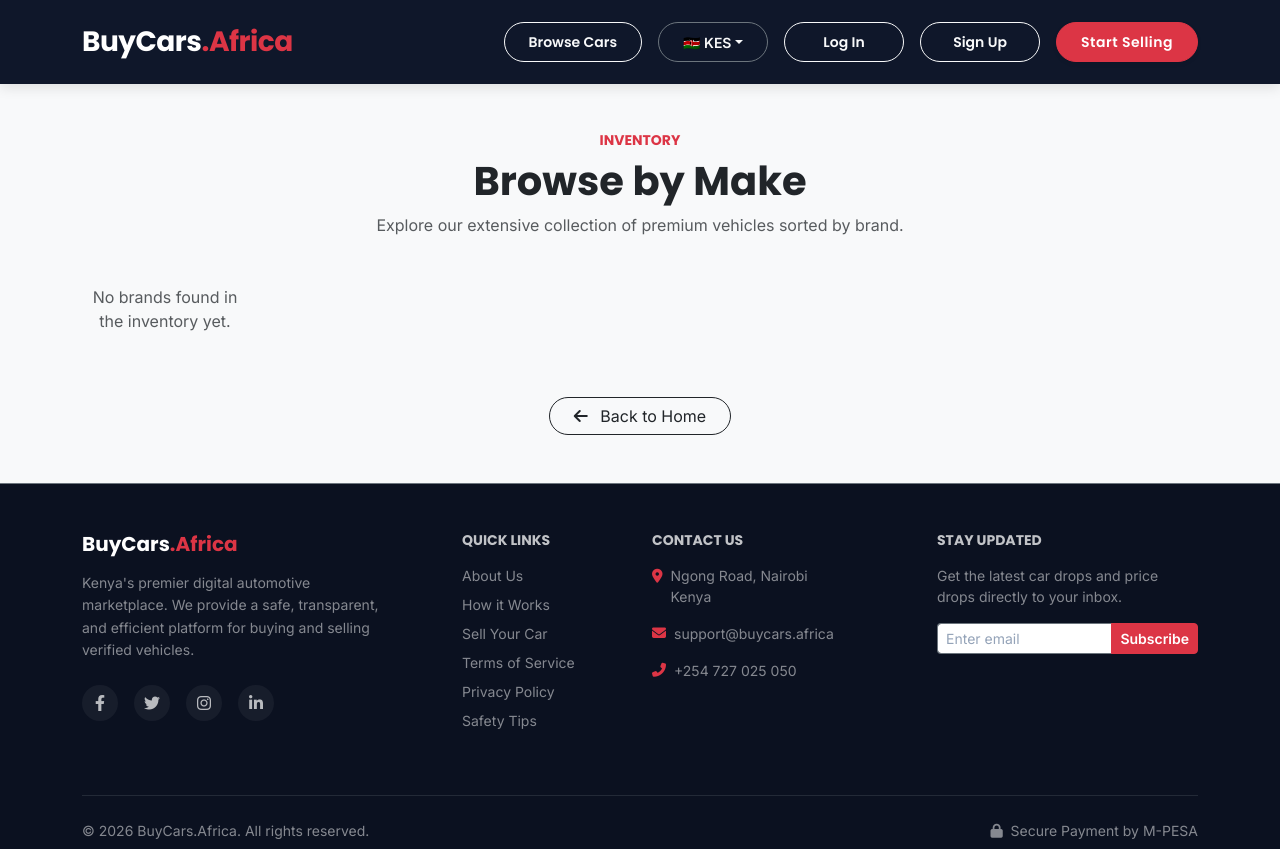
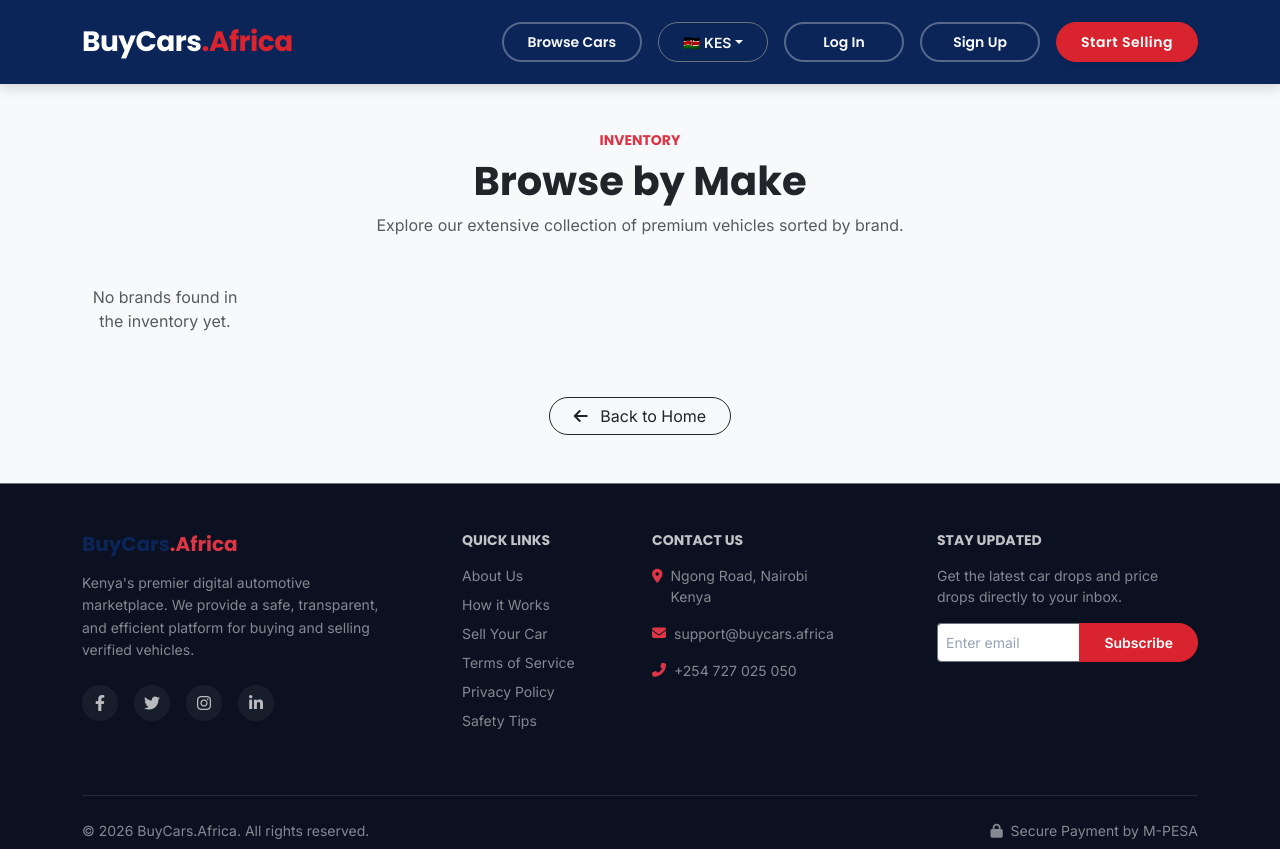
Before and after one commit to kelvinketer/buycars-africa, a Django app: page /brands/ in a window 1280 px wide. Run offline with Django 5.2, Linux system fonts and the light colour scheme; data that the repository does not hold is empty.

Commit message:
UI: Apply new BuyCars Brand Identity (Navy & Red)

```diff
--- a/static/css/style.css
+++ b/static/css/style.css
@@ -1,49 +1,58 @@
 /* --- 1. FONTS & VARIABLES --- */
 /* We import both Inter (for easy reading) and Poppins (for headers) */
-@import url('https://fonts.googleapis.com/css2?family=Inter:wght@400;500;600&family=Poppins:wght@300;400;500;600;700&display=swap');
+@import url('https://fonts.googleapis.com/css2?family=Inter:wght@400;500;600&family=Poppins:wght@300;400;500;600;700;800&display=swap');
 
 :root {
-    /* --- NEW EXECUTIVE SCHEME --- */
-    --primary-color: #0f172a; /* Deep Navy (Trust) */
-    --accent-color: #dc2626;  /* Vivid Red (Action) */
+    /* --- NEW BRAND IDENTITY (BuyCars Navy & Red) --- */
+    --primary-color: #0B2559; /* Official Deep Navy */
+    --accent-color: #D9232E;  /* Official Vibrant Red */
+    --brand-white: #FFFFFF;
+
     --text-dark: #1e293b;
     --text-muted: #64748b;
     --bg-light: #f8fafc;
 
-    /* --- LEGACY COMPATIBILITY (Prevents breaking old code) --- */
+    /* --- LEGACY COMPATIBILITY --- */
     --primary-red: var(--accent-color);
     --dark-navy: var(--primary-color);
     --text-main: var(--text-dark);
 
     /* --- SHADOWS & RADIUS --- */
-    --card-shadow: 0 4px 6px -1px rgba(0, 0, 0, 0.1), 0 2px 4px -1px rgba(0, 0, 0, 0.06);
+    --card-shadow: 0 4px 12px rgba(11, 37, 89, 0.1); /* Blue-tinted shadow */
     --hover-shadow: 0 20px 25px -5px rgba(0, 0, 0, 0.1), 0 10px 10px -5px rgba(0, 0, 0, 0.04);
     --radius: 12px;
 }
 
 body {
-    font-family: 'Inter', sans-serif; /* Cleaner for body text */
+    font-family: 'Inter', sans-serif;
     background-color: var(--bg-light);
     color: var(--text-dark);
     -webkit-font-smoothing: antialiased;
 }
 
 h1, h2, h3, h4, h5, h6, .navbar-brand {
-    font-family: 'Poppins', sans-serif; /* Keep Poppins for headings */
-    font-weight: 600;
+    font-family: 'Poppins', sans-serif;
+    font-weight: 700;
+    color: var(--primary-color);
 }
 
 /* --- 2. NAVBAR --- */
 .navbar {
     background-color: var(--primary-color) !important;
     padding: 1rem 0;
-    box-shadow: 0 4px 12px rgba(0,0,0,0.1);
+    box-shadow: 0 4px 12px rgba(0,0,0,0.15);
 }
 
 .navbar-brand {
-    font-weight: 700;
+    color: var(--brand-white) !important;
+    font-weight: 800; /* Extra Bold for the logo look */
     font-size: 1.5rem;
     letter-spacing: -0.5px;
+}
+
+/* Force the ".Africa" span to be Brand Red */
+.navbar-brand span.text-danger {
+    color: var(--accent-color) !important;
 }
 
 .nav-link {
@@ -51,33 +60,55 @@
     font-size: 0.95rem;
 }
 
-/* --- 3. BUTTONS --- */
+/* --- 3. BUTTONS (Standardized) --- */
+/* Custom Class */
 .btn-primary-custom {
     background-color: var(--accent-color);
     color: white;
     border: none;
-    border-radius: 50px; /* Modern pill shape */
+    border-radius: 50px;
     padding: 0.6rem 1.5rem;
     font-weight: 600;
     transition: all 0.3s ease;
 }
 
-.btn-primary-custom:hover {
-    background-color: #b91c1c; /* Darker red on hover */
+/* Override Bootstrap Defaults to match Brand */
+.btn-danger, .btn-primary {
+    background-color: var(--accent-color) !important;
+    border-color: var(--accent-color) !important;
+    border-radius: 50px; /* Pill shape standard */
+    font-weight: 600;
+    padding: 8px 24px;
+    transition: all 0.3s ease;
+}
+
+.btn-primary-custom:hover, .btn-danger:hover, .btn-primary:hover {
+    background-color: #b91c25 !important; /* Darker red */
     color: white;
     transform: translateY(-2px);
-    box-shadow: 0 4px 12px rgba(220, 38, 38, 0.3);
+    box-shadow: 0 4px 12px rgba(217, 35, 46, 0.4);
 }
 
-/* --- 4. HERO SECTION (Updated) --- */
-/* I kept your original image background but updated the overlay colors */
+.btn-outline-light {
+    border-radius: 50px;
+    border: 2px solid rgba(255,255,255,0.3);
+    font-weight: 600;
+}
+
+.btn-outline-light:hover {
+    background-color: white;
+    color: var(--primary-color) !important;
+}
+
+/* --- 4. HERO SECTION --- */
 .hero-section {
-    background: linear-gradient(rgba(15, 23, 42, 0.9), rgba(15, 23, 42, 0.8)), url('https://images.unsplash.com/photo-1492144534655-ae79c964c9d7?ixlib=rb-1.2.1&auto=format&fit=crop&w=1950&q=80');
+    /* Updated gradient to use the new Navy Brand Color */
+    background: linear-gradient(rgba(11, 37, 89, 0.9), rgba(11, 37, 89, 0.8)), url('https://images.unsplash.com/photo-1492144534655-ae79c964c9d7?ixlib=rb-1.2.1&auto=format&fit=crop&w=1950&q=80');
     background-size: cover;
     background-position: center;
     color: white;
     padding: 100px 0;
-    border-radius: 0 0 50px 50px; /* Kept your modern curve */
+    border-radius: 0 0 50px 50px;
     margin-bottom: 3rem;
 }
 
@@ -181,51 +246,40 @@
 
 .footer a:hover {
     color: white;
+    padding-left: 5px; /* Subtle movement */
 }
 
-/* --- 8. GLOBAL FORM FIXES (Input Visibility) --- */
-/* Forces all inputs to have dark text on white background */
-.form-control,
-.form-select,
-input,
-textarea,
-select {
-    color: #1a202c !important;       /* Dark text (almost black) */
-    background-color: #ffffff !important; /* White background */
-    border-color: #ced4da;
+/* --- 9. GLOBAL FORM FIXES (Crucial) --- */
+.form-control, .form-select, input, textarea, select {
+    color: #1a202c !important;
+    background-color: #ffffff !important;
+    border-color: #cbd5e1;
 }
 
-/* Focus State */
-.form-control:focus,
-.form-select:focus,
-input:focus,
-textarea:focus,
-select:focus {
+.form-control:focus, .form-select:focus, input:focus, textarea:focus, select:focus {
     color: #1a202c !important;
     background-color: #ffffff !important;
-    border-color: var(--accent-color); /* Uses your Brand Red */
-    box-shadow: 0 0 0 0.25rem rgba(220, 38, 38, 0.25); /* Red glow */
+    border-color: var(--accent-color);
+    box-shadow: 0 0 0 0.25rem rgba(217, 35, 46, 0.25);
     outline: none;
 }
 
-/* Placeholder Text */
 ::placeholder {
-    color: #94a3b8 !important; /* Muted Grey */
+    color: #94a3b8 !important;
     opacity: 1;
 }
 
-/* Helper for text link hover effect */
 .hover-opacity-100:hover {
     opacity: 1 !important;
 }
 
-/* --- 9. NEW: PREMIUM DROPDOWN STYLING --- */
+/* --- 10. PREMIUM DROPDOWN --- */
 .dropdown-menu {
     border: none;
     border-radius: 16px;
     box-shadow: 0 20px 40px -5px rgba(0, 0, 0, 0.15);
     padding: 10px;
-    margin-top: 15px !important; /* Pushes it down slightly */
+    margin-top: 15px !important;
     animation: fadeInDropdown 0.2s ease-out;
 }
 
```
Also changed, not shown: other parts of static/css/style.css (+49 -15 lines).
